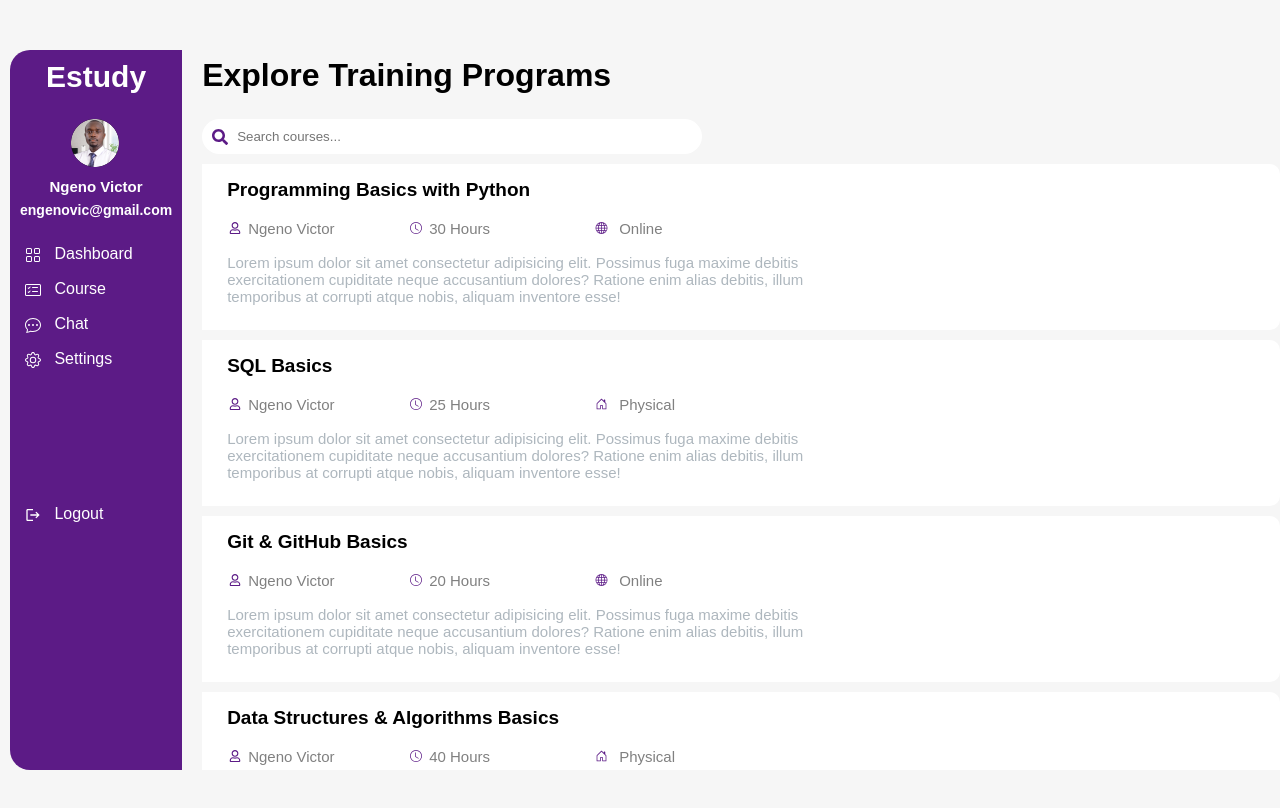
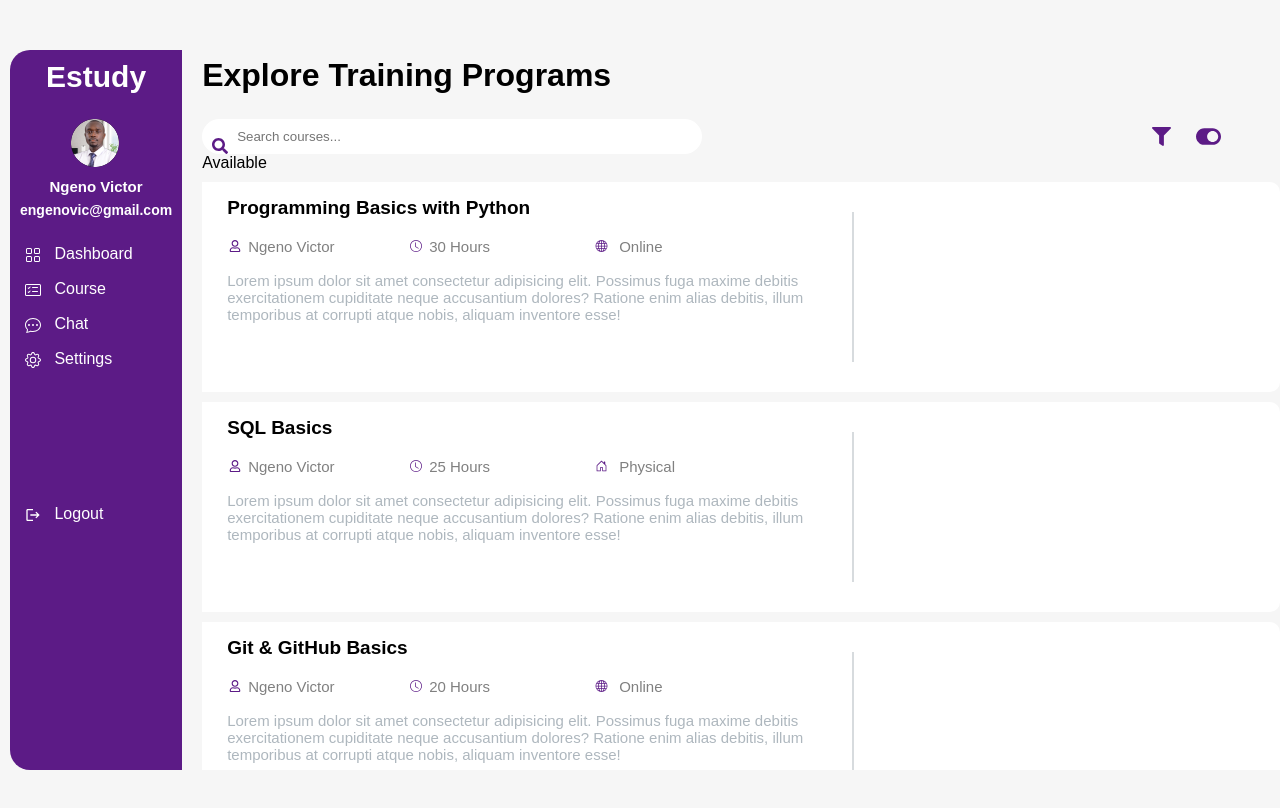
Before and after one commit to brigitchelangat/Courses-React-Challenge, a React (Create React App) app in the folder courses/: page / in a window 1280 px wide. Shown: the top 808 px of the page. Built offline with nearby package versions, Linux system fonts and the light colour scheme.

Commit message:
Icons and Separator

```diff
--- a/courses/src/App.css
+++ b/courses/src/App.css
@@ -140,24 +140,14 @@ body {
 .course-card:hover{
   border-left: 4px solid #d7c7e4;
 }
-.course-image{
-  display: inline-block;
-  height: 100%;
-  width: 15%;
-  border-radius: 50px;
-}
-.course-image img{
-  height: 100%;
-  width: 100%;
-  border-radius: 10px;
-}
+
 .course-details{
   display: inline-block;
   width: 60%;
   height: 90%;
   padding-left: 15px;
 }
-.course-image, .course-details {
+.course-details {
   vertical-align: top;
 }
 .course-title{
@@ -187,6 +177,19 @@ body {
   font-size: 15px;
   color: #aeb7be;
 }
+#separator{
+  width: 2px;
+  background-color: #d7dbde;
+  display: inline-block;
+  height: 150px;
+  vertical-align: top;
+  margin: 20px 5px;
+}
+.upcoming-cohorts{
+  width: 30%;
+  display: inline-block;
+  vertical-align: top;
+}
 .instructor-image{
   width: 25px;
   height: 25px;
@@ -211,6 +214,20 @@ body {
   border-radius: 20px;
   border: none;
   background-color:white;
+  margin-right: 450px;
+}
+.filter-icon{
+  cursor: pointer;
+  margin-right: 20px;
+  color: #5c1b86;
+  vertical-align: middle;
+}
+.toggle{
+  cursor: pointer;
+  color: #5c1b86;
+  padding: 5px;
+  vertical-align: middle;
+  margin-right: 10px;
 }
 
 @media only screen and (max-width: 700px) {
--- a/courses/src/components/Course.jsx
+++ b/courses/src/components/Course.jsx
@@ -1,7 +1,8 @@
 import React, { useState, useEffect } from 'react';
 import allCourses from "../data/courses.json";
-import { FaRegUser, FaSearch } from "react-icons/fa";
+import { FaRegUser, FaSearch, FaFilter, FaToggleOn } from "react-icons/fa";
 import { BsClock, BsGlobe, BsHouseDoor } from "react-icons/bs";
+import {CohortData} from "./UpcomingCohorts";
 
 
 
@@ -18,13 +19,14 @@ const Course = () => {
         <h1>Explore Training Programs</h1>
         <div style={{ position: 'relative'}}>
         <FaSearch className='search-icon' />
-
-      {/* Search input */}
-      <input
+        <input
         type="text"
         placeholder="Search courses..."
         className='search'
-      />
+        />
+        <FaFilter className='filter-icon' size={19}/>
+        <FaToggleOn className='toggle' size={35}/>
+        <span>Available</span>
         </div>
       </div>
 
@@ -48,9 +50,12 @@ const Course = () => {
                 illum temporibus at corrupti atque nobis, aliquam inventore esse!
               </p>
             </div>
+            <div id="separator"></div>
+            <div className="upcoming-cohorts">
+
+            </div>
 
           </div>
-
         ))
       }
 
--- /dev/null
+++ b/courses/src/components/UpcomingCohorts.js
@@ -0,0 +1,17 @@
+import React from "react";
+import { BsCalendar } from "react-icons/bs";
+
+export const CohortData = [
+    {
+        date: "02/10/2024",
+        icon: <BsCalendar />
+    },
+    {
+        date: "06/10/2024",
+        icon: <BsCalendar />
+    },
+    {
+        date: "07/11/2024",
+        icon: <BsCalendar />
+    }
+]
```
